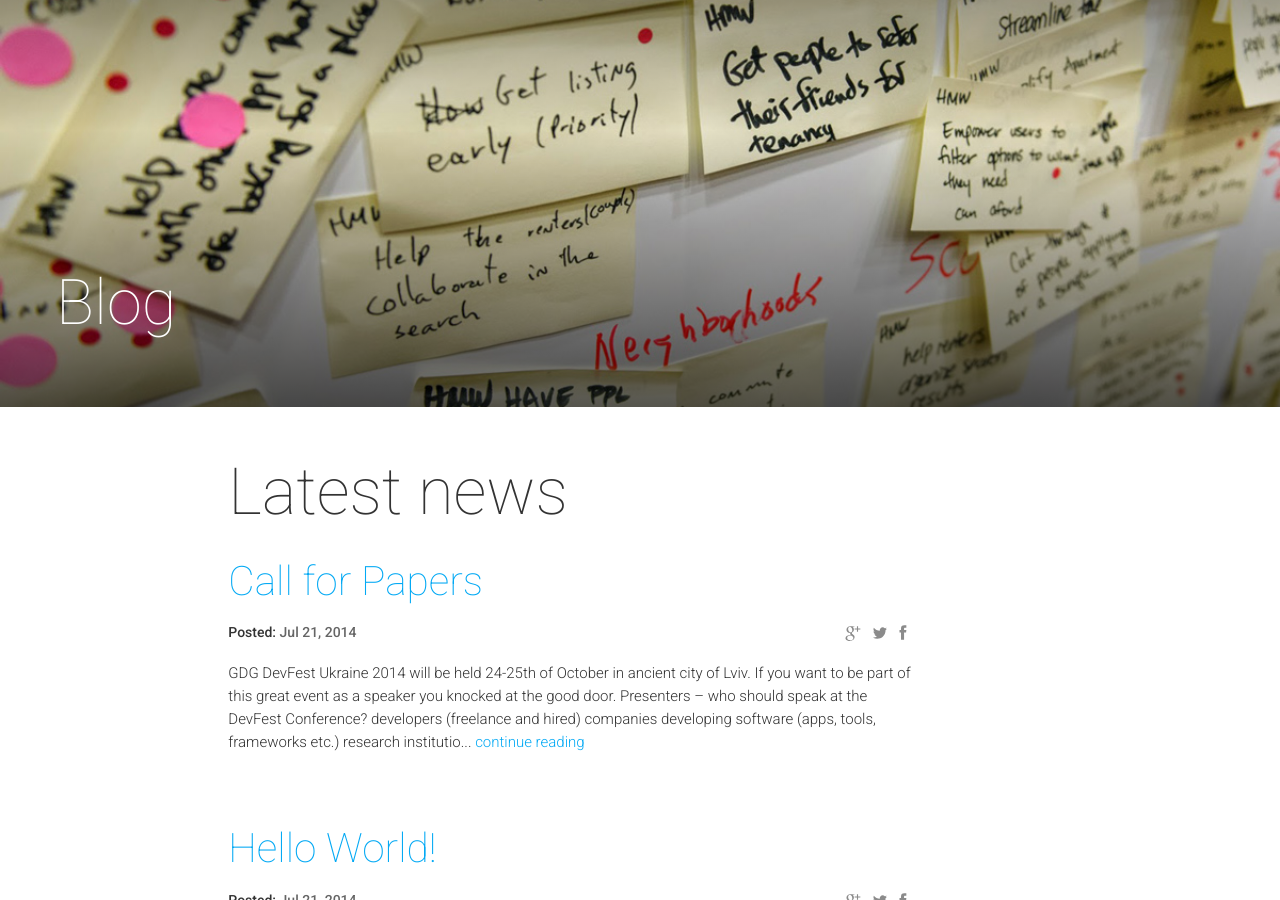
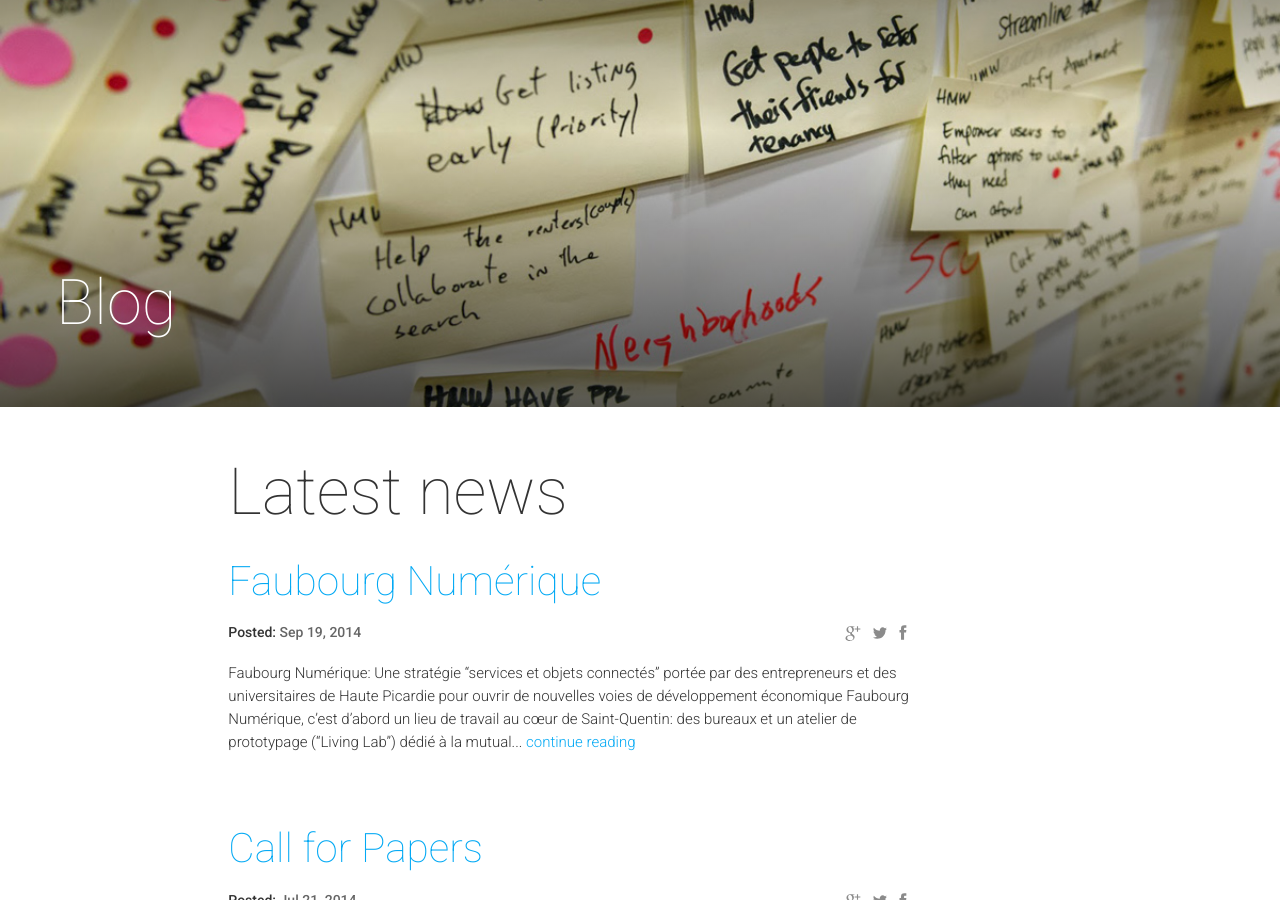
Before and after one commit to MaximeMularz/gdg-intel, a Jekyll site: the page built from blog.html, in a window 1280 px wide and 900 px high. Built offline with Jekyll 4.4.1, drawn with Linux system fonts in a browser that asks for light colours; nearby versions of some CDN libraries; comment, search, counter and statistics services are not loaded; some of the changed lines change nothing that is shown.

Commit message:
Post Faubourg

```diff
--- a/_config.yml
+++ b/_config.yml
@@ -114,8 +114,8 @@ twitterHashTag: "devfest"
 twitterFeed: "http://lviv.gdg.org.ua/tweetledee/favoritesjson.php?c=10&cache_interval=900"
 
 # Partners Block
-organizersTitle: "Organizers"
-partnersTitle: "Partners"
+organizersTitle: "Organisateurs"
+partnersTitle: "Partenaires"
 partnersC4sponsorsButton: "Become a sponsor"
 
 # Subscribe Block
--- /dev/null
+++ b/_posts/2014-09-19-faubourg.markdown
@@ -0,0 +1,20 @@
+---
+layout: post
+title:  "Faubourg Numérique"
+date:   2014-09-19 08:00:00
+isStaticPost: true
+---
+
+Faubourg Numérique:
+Une stratégie “services et objets connectés” portée par des entrepreneurs et des universitaires de Haute Picardie pour ouvrir de nouvelles voies de développement économique
+Faubourg Numérique, c'est d'abord un lieu de travail au cœur de Saint-Quentin: des bureaux et un atelier de prototypage (“Living Lab”) dédié à la mutualisation, l’échange et la collaboration entre ses contributeurs, entreprises ou porteurs de projets. Cet espace de coworking a été stratégiquement localisé au Faubourg d'Isle, à deux pas de la gare, du futur Pôle Universitaire (UPJV-INSSET, IUT) et de la plateforme de transfert technologique INNOVALTECH: le but est de créer un effet de cluster afin de stimuler et dynamiser les travaux collaboratifs entre les entreprises, les étudiants et les enseignants-chercheurs, autour de projets de services et objets connectés, rassemblant les compétences complémentaires développées localement: mécanique numérique, systèmes embarqués, cloud computing et logistique. Pour compléter le panel des compétences, des relations étroites sont également établies avec l’IAE d’Amiens pour intégrer une vision marketing et commerciale dès le début des projets.
+
+Pour animer cette dynamique de cluster, une à deux fois par trimestre Faubourg Numériqe organise des événements qui permettent de présenter et d’échanger les points de vues sur les opportunités et les technologies liées aux services et objets connectés.
+Notre prochain rendez-vous est fixé au 15 Octobre 2014 à la CCI de l’Aisne. Le premier temps fort de cette journée sera la série de présentation concernant le programme européen “Future Internet” qui entre dans sa phase 3 et offre aux petites entreprises et “web entrepreneurs”, à la fois:
+des technologies “open source” (développées dans les phases 1 et 2 avec un budget de 200 M€) dont une bonne partie concernent l’internet des objets
+le financement - de 50 à 200 k€ - des projets exploitant ces technologies dans quasiment tous les secteurs d’activité (avec une enveloppe totale de 80 M€)
+Pour nous présenter et - surtout! - nous faire profiter de ces opportunités, nous pourrons compter sur Thierry Nagellen, “Program Manager Future Internet” qui pourra en particulier évoquer les appels à projets lancés ces 17 et 18 septembre lors de la conférence ECFI Munich 2014. Nous aurons également un premier retour d’expérience sur l’approche des technologies “Future Internet” dans le cadre du projet collaboratif ComSLoT porté par la TPE saint-quentinoise 4PLanet et l’UPJV-INSSET.
+
+L’autre temps fort sera concentré sur des technologies proposées par Intel, notamment l’Intel NDK dont le but est d’optimiser les applications Android et les cartes électroniques Intel Galileo et Edison.
+
+Sans oublier bien sur, en ouverture de ce programme bien fourni: Maxime - l’animateur de notre Google Developer Group - nous présentera sa Google Watch et les spécificités d’Android Wear.
```
